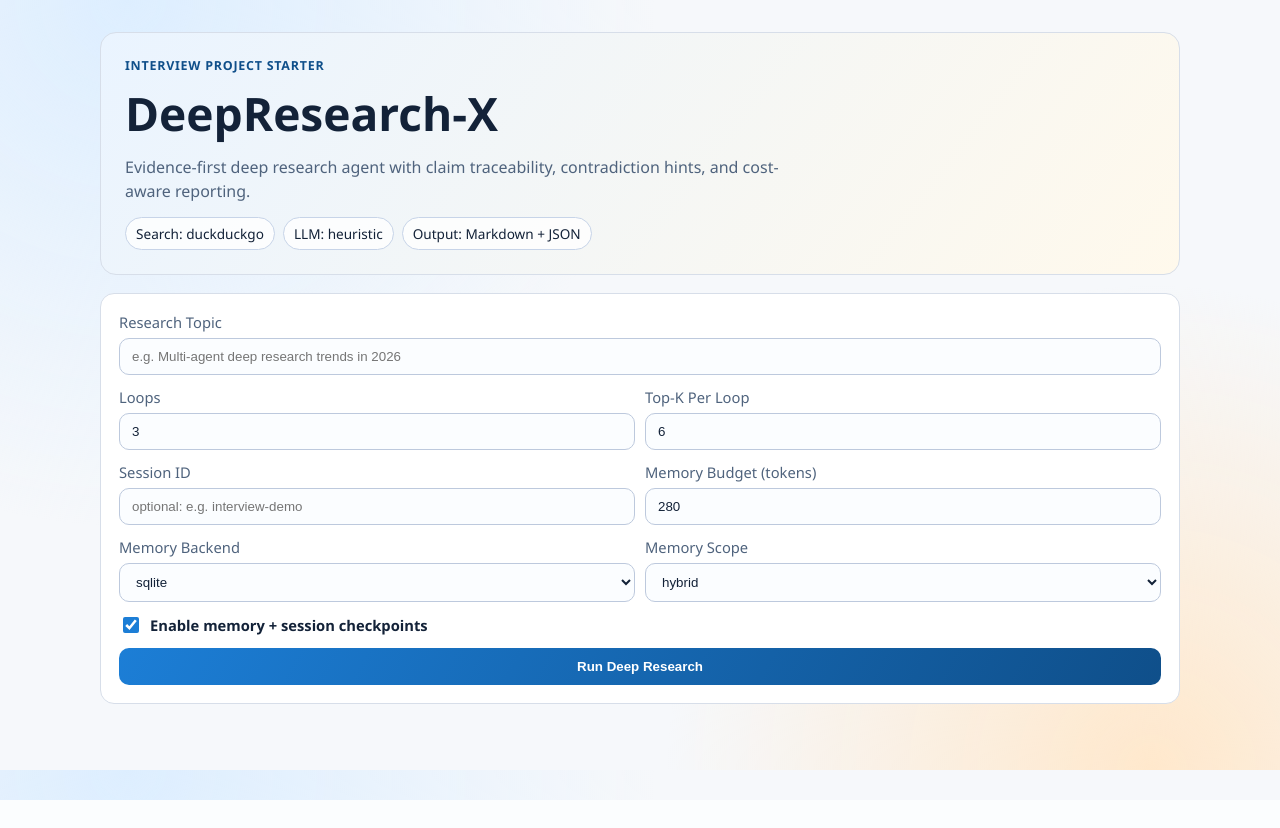
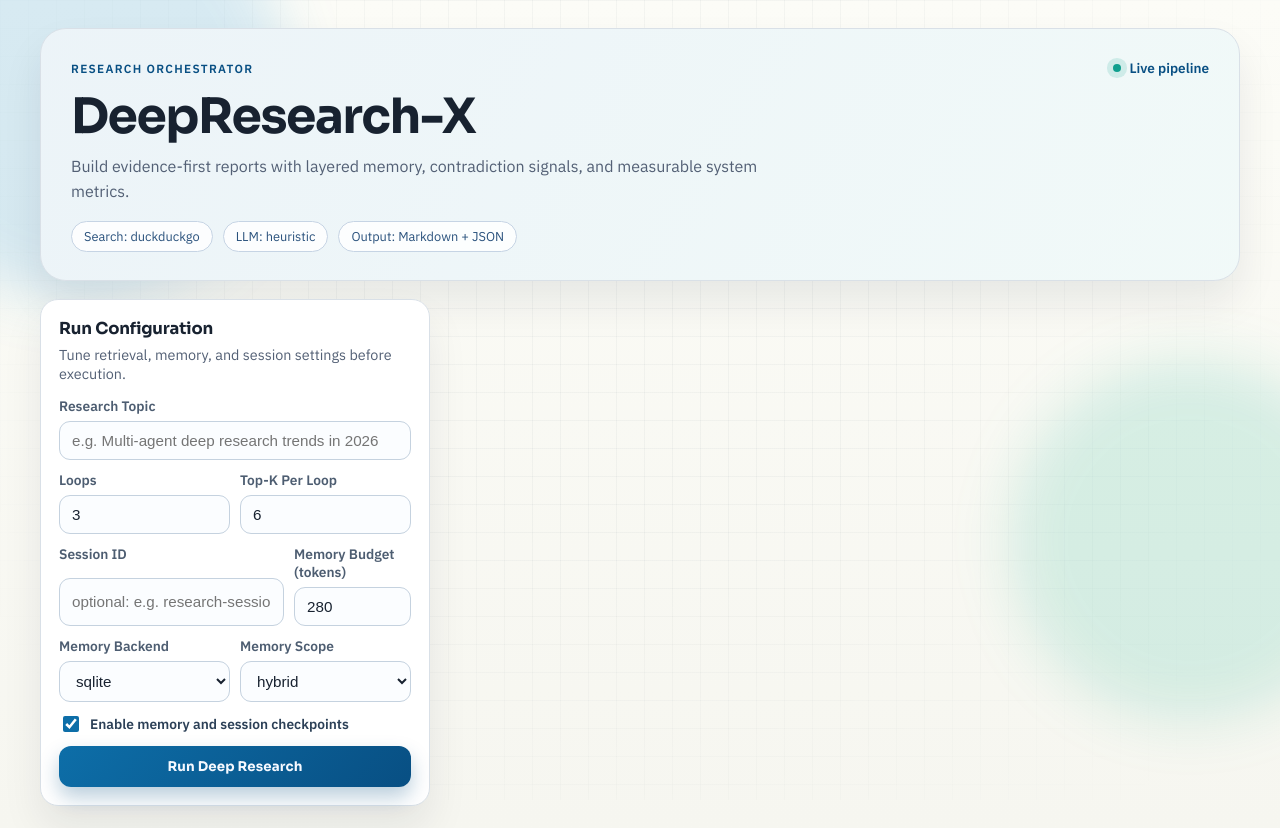
Before and after one commit to Duang777/deepresearch-x, a FastAPI app: page / in a window 1280 px wide. Before the commit the page ends 800 px from the top, so only its background shows below. Run offline with FastAPI, Linux system fonts and the light colour scheme.

Commit message:
feat(ui): redesign dashboard with premium layout, typography, and motion

```diff
--- a/deepresearch_x/static/app.js
+++ b/deepresearch_x/static/app.js
@@ -10,6 +10,10 @@ const traceBox = document.getElementById("trace");
 function show(el, yes = true) {
   if (yes) {
     el.classList.remove("hidden");
+    el.classList.remove("reveal-in");
+    requestAnimationFrame(() => {
+      el.classList.add("reveal-in");
+    });
   } else {
     el.classList.add("hidden");
   }
@@ -56,7 +60,7 @@ function renderMetrics(metrics) {
 
 function renderClaims(claims) {
   if (!claims.length) {
-    claimsBox.innerHTML = "<h2>Claims</h2><p>No claims were extracted.</p>";
+    claimsBox.innerHTML = "<h2>Claim-Evidence Chain</h2><p>No claims were extracted in this run.</p>";
     show(claimsBox, true);
     return;
   }
@@ -96,7 +100,7 @@ function renderClaims(claims) {
 
 function renderSources(sources) {
   if (!sources.length) {
-    sourcesBox.innerHTML = "<h2>Source Quality</h2><p>No sources found.</p>";
+    sourcesBox.innerHTML = "<h2>Source Quality</h2><p>No source candidates were returned.</p>";
     show(sourcesBox, true);
     return;
   }
--- a/deepresearch_x/static/styles.css
+++ b/deepresearch_x/static/styles.css
@@ -1,120 +1,230 @@
+@import url("https://fonts.googleapis.com/css2?family=Sora:wght@400;600;700;800&family=IBM+Plex+Sans:wght@400;500;600&display=swap");
+
 :root {
-  --bg: #f6f8fb;
-  --ink: #132238;
-  --muted: #4f637d;
-  --card: #ffffff;
-  --line: #d7dee9;
-  --primary: #1c7ed6;
-  --primary-dark: #0f4f8a;
-  --accent: #f08c00;
-  --ok: #2b8a3e;
-  --warn: #c92a2a;
+  --bg: #f8f7f1;
+  --ink: #182230;
+  --muted: #536075;
+  --panel: #ffffff;
+  --line: #d9e0e7;
+  --brand: #0d6ea8;
+  --brand-strong: #084f83;
+  --accent: #0f9f8e;
+  --warm: #d38f28;
+  --ok: #1f8757;
+  --warn: #b14c2f;
+  --shadow: 0 22px 40px rgba(8, 27, 45, 0.08);
+  --radius-xl: 26px;
+  --radius-lg: 18px;
+  --radius-md: 12px;
 }
 
 * {
   box-sizing: border-box;
 }
 
+html,
 body {
   margin: 0;
-  font-family: "Segoe UI", "Helvetica Neue", "Noto Sans", sans-serif;
-  background:
-    radial-gradient(circle at 10% 0%, #ddeeff 0%, transparent 38%),
-    radial-gradient(circle at 90% 100%, #ffe8cc 0%, transparent 35%),
-    var(--bg);
+  padding: 0;
+}
+
+body {
+  font-family: "IBM Plex Sans", "Noto Sans", sans-serif;
   color: var(--ink);
+  background: linear-gradient(180deg, #fcfcf7 0%, #f6f6f0 100%);
+  min-height: 100vh;
+  position: relative;
+  overflow-x: hidden;
+}
+
+.backdrop-grid {
+  position: fixed;
+  inset: 0;
+  background-image:
+    linear-gradient(rgba(36, 62, 85, 0.04) 1px, transparent 1px),
+    linear-gradient(90deg, rgba(36, 62, 85, 0.04) 1px, transparent 1px);
+  background-size: 28px 28px;
+  mask-image: radial-gradient(circle at 50% 30%, #000 35%, transparent 90%);
+  pointer-events: none;
+  z-index: 0;
+}
+
+.glow {
+  position: fixed;
+  pointer-events: none;
+  border-radius: 999px;
+  filter: blur(28px);
+  z-index: 0;
+}
+
+.glow-a {
+  width: 420px;
+  height: 420px;
+  left: -130px;
+  top: -120px;
+  background: rgba(27, 141, 217, 0.16);
+}
+
+.glow-b {
+  width: 360px;
+  height: 360px;
+  right: -90px;
+  bottom: 10%;
+  background: rgba(18, 173, 144, 0.15);
 }
 
 .container {
-  width: min(1080px, 94vw);
-  margin: 32px auto 48px;
+  position: relative;
+  z-index: 1;
+  width: min(1200px, 94vw);
+  margin: 28px auto 46px;
   display: grid;
   gap: 18px;
 }
 
 .hero {
-  background: linear-gradient(128deg, #eaf4ff 0%, #fff9ec 100%);
   border: 1px solid var(--line);
-  border-radius: 16px;
-  padding: 24px;
+  border-radius: var(--radius-xl);
+  background:
+    linear-gradient(120deg, rgba(13, 110, 168, 0.08), rgba(15, 159, 142, 0.06)),
+    var(--panel);
+  box-shadow: var(--shadow);
+  padding: 30px 30px 28px;
+}
+
+.hero-topline {
+  display: flex;
+  align-items: center;
+  justify-content: space-between;
+  gap: 12px;
 }
 
 .kicker {
   margin: 0;
-  color: var(--primary-dark);
+  text-transform: uppercase;
+  letter-spacing: 0.11em;
+  font-size: 0.74rem;
+  font-weight: 700;
+  color: var(--brand-strong);
+}
+
+.status-inline {
+  display: inline-flex;
+  align-items: center;
+  gap: 8px;
+  font-size: 0.85rem;
+  color: var(--brand-strong);
   font-weight: 600;
-  text-transform: uppercase;
-  letter-spacing: 0.06em;
-  font-size: 0.78rem;
+}
+
+.dot {
+  width: 8px;
+  height: 8px;
+  border-radius: 50%;
+  background: var(--accent);
+  box-shadow: 0 0 0 6px rgba(15, 159, 142, 0.15);
 }
 
 h1 {
-  margin: 8px 0 10px;
-  font-size: clamp(2rem, 3.6vw, 3rem);
+  margin: 14px 0 10px;
+  font-family: "Sora", sans-serif;
+  font-size: clamp(2rem, 3.8vw, 3.2rem);
+  line-height: 1.08;
+  letter-spacing: -0.03em;
 }
 
 .subtitle {
   margin: 0;
-  max-width: 75ch;
+  max-width: 72ch;
   color: var(--muted);
-  line-height: 1.5;
+  line-height: 1.6;
 }
 
 .pill-row {
-  margin-top: 14px;
+  margin-top: 16px;
   display: flex;
-  gap: 8px;
   flex-wrap: wrap;
+  gap: 10px;
 }
 
 .pill-row span {
-  border: 1px solid #c7d4e8;
+  font-size: 0.8rem;
+  border: 1px solid #c6d4e4;
+  background: rgba(255, 255, 255, 0.86);
+  padding: 6px 12px;
   border-radius: 999px;
-  font-size: 0.85rem;
-  padding: 6px 10px;
-  background: rgba(255, 255, 255, 0.8);
+  color: #29517c;
+}
+
+.workspace {
+  display: grid;
+  grid-template-columns: minmax(320px, 390px) minmax(0, 1fr);
+  gap: 16px;
+  align-items: start;
 }
 
 .panel {
-  background: var(--card);
   border: 1px solid var(--line);
-  border-radius: 14px;
+  border-radius: var(--radius-lg);
+  background: var(--panel);
+  box-shadow: var(--shadow);
   padding: 18px;
 }
 
+.control-panel {
+  position: sticky;
+  top: 18px;
+}
+
+.panel-head h2,
+.loading-head h2,
+#claims h2,
+#sources h2,
+#report h2,
+#trace h2 {
+  margin: 0;
+  font-family: "Sora", sans-serif;
+  font-size: 1.03rem;
+  letter-spacing: -0.01em;
+}
+
+.panel-head p,
+.loading-head p {
+  margin: 6px 0 0;
+  font-size: 0.9rem;
+  color: var(--muted);
+}
+
 form {
+  margin-top: 14px;
   display: grid;
-  gap: 12px;
+  gap: 11px;
 }
 
 label {
   display: grid;
   gap: 6px;
-  font-size: 0.92rem;
-  color: var(--muted);
+  font-size: 0.86rem;
+  color: #4d5d71;
+  font-weight: 600;
 }
 
 input,
 select {
-  border: 1px solid #bdc9dd;
-  border-radius: 10px;
+  border: 1px solid #c5d2df;
+  border-radius: 11px;
   padding: 10px 12px;
   background: #fbfdff;
   color: var(--ink);
+  font-size: 0.95rem;
+  transition: border-color 0.22s ease, box-shadow 0.22s ease;
 }
 
-.toggle-label {
-  display: flex;
-  align-items: center;
-  gap: 8px;
-  color: var(--ink);
-  font-weight: 600;
-}
-
-.toggle-label input {
-  width: 16px;
-  height: 16px;
-  accent-color: var(--primary);
+input:focus,
+select:focus {
+  outline: none;
+  border-color: var(--brand);
+  box-shadow: 0 0 0 3px rgba(13, 110, 168, 0.14);
 }
 
 .grid-2 {
@@ -123,120 +233,176 @@ select {
   gap: 10px;
 }
 
+.toggle-label {
+  display: flex;
+  align-items: center;
+  gap: 8px;
+  color: #2c4057;
+  font-weight: 600;
+}
+
+.toggle-label input {
+  width: 16px;
+  height: 16px;
+  accent-color: var(--brand);
+}
+
 button {
   border: none;
-  border-radius: 10px;
-  padding: 11px 14px;
-  font-weight: 600;
-  color: #ffffff;
-  background: linear-gradient(120deg, var(--primary), var(--primary-dark));
+  border-radius: 12px;
+  padding: 12px 14px;
+  font-family: "Sora", sans-serif;
+  font-weight: 700;
+  letter-spacing: 0.01em;
+  color: #f6f9ff;
+  background: linear-gradient(132deg, var(--brand), var(--brand-strong));
+  box-shadow: 0 10px 20px rgba(8, 79, 131, 0.28);
   cursor: pointer;
+  transition: transform 0.2s ease, box-shadow 0.2s ease, opacity 0.2s ease;
+}
+
+button:hover:not(:disabled) {
+  transform: translateY(-1px);
+  box-shadow: 0 14px 24px rgba(8, 79, 131, 0.26);
 }
 
 button:disabled {
-  opacity: 0.65;
+  opacity: 0.66;
   cursor: not-allowed;
 }
 
+.result-column {
+  display: grid;
+  gap: 14px;
+}
+
 .hidden {
-  display: none;
+  display: none !important;
+}
+
+.loading-panel {
+  background:
+    linear-gradient(110deg, rgba(13, 110, 168, 0.08), rgba(15, 159, 142, 0.08)),
+    var(--panel);
 }
 
 .bar {
-  margin-top: 8px;
-  height: 10px;
+  margin-top: 14px;
+  height: 11px;
   border-radius: 999px;
-  background: #e6edf8;
+  background: #dae4ee;
   overflow: hidden;
 }
 
 #bar-fill {
   display: block;
-  width: 22%;
+  width: 24%;
   height: 100%;
-  background: linear-gradient(90deg, var(--primary), var(--accent));
-  animation: pulse 1s infinite;
+  background: linear-gradient(90deg, var(--brand), var(--accent), var(--warm));
+  animation: loadingPulse 1.1s infinite;
 }
 
-@keyframes pulse {
-  0% { width: 18%; }
-  50% { width: 76%; }
-  100% { width: 22%; }
+@keyframes loadingPulse {
+  0% {
+    width: 15%;
+    transform: translateX(0);
+  }
+  55% {
+    width: 75%;
+    transform: translateX(22%);
+  }
+  100% {
+    width: 22%;
+    transform: translateX(0);
+  }
 }
 
 .metrics {
   display: grid;
+  grid-template-columns: repeat(auto-fit, minmax(155px, 1fr));
   gap: 10px;
-  grid-template-columns: repeat(auto-fit, minmax(150px, 1fr));
 }
 
 .metric-card {
-  background: #ffffff;
-  border: 1px solid var(--line);
-  border-radius: 12px;
+  border: 1px solid #d6dee7;
+  border-radius: var(--radius-md);
+  background: linear-gradient(180deg, #ffffff 0%, #f9fbfd 100%);
   padding: 12px;
+  min-height: 90px;
 }
 
 .metric-label {
   margin: 0;
-  color: var(--muted);
-  font-size: 0.83rem;
+  font-size: 0.78rem;
+  font-weight: 600;
+  color: #596c82;
+  text-transform: uppercase;
+  letter-spacing: 0.06em;
 }
 
 .metric-value {
-  margin: 8px 0 0;
+  margin: 10px 0 0;
+  font-family: "Sora", sans-serif;
   font-weight: 700;
-  font-size: 1.2rem;
+  font-size: 1.28rem;
+  color: #1c2f45;
 }
 
 .claim {
-  border: 1px solid #d8e0ec;
-  border-radius: 12px;
-  padding: 10px 12px;
-  margin-bottom: 10px;
+  border: 1px solid #d7e0ea;
+  border-radius: var(--radius-md);
+  padding: 12px;
+  margin-top: 12px;
+  background: linear-gradient(180deg, #ffffff 0%, #fbfcfe 100%);
 }
 
 .claim h3 {
-  margin: 0 0 6px;
+  margin: 0 0 8px;
+  font-size: 1.02rem;
+  font-family: "Sora", sans-serif;
+  line-height: 1.35;
 }
 
 .claim small {
-  color: var(--muted);
+  color: #5f6f82;
+  line-height: 1.55;
 }
 
 .confidence {
+  margin-top: 9px;
   color: var(--ok);
-  font-weight: 600;
+  font-weight: 700;
 }
 
 .conflict {
   color: var(--warn);
-  font-weight: 600;
+  font-weight: 700;
 }
 
 .list {
-  margin: 8px 0 0;
+  margin: 7px 0 0;
   padding-left: 18px;
 }
 
-pre {
-  margin: 0;
-  white-space: pre-wrap;
-  line-height: 1.45;
+.list li {
+  margin-bottom: 7px;
 }
 
-.step {
-  border-left: 3px solid #abc5e8;
-  padding-left: 10px;
-  margin-bottom: 10px;
+a {
+  color: #145c9b;
+  text-decoration: none;
+}
+
+a:hover {
+  text-decoration: underline;
 }
 
 .source-row {
-  border: 1px solid #d8e0ec;
-  border-radius: 10px;
-  padding: 10px;
-  margin-bottom: 10px;
-  background: #fbfdff;
+  border: 1px solid #dae3ec;
+  border-radius: var(--radius-md);
+  padding: 10px 12px;
+  margin-top: 10px;
+  background: #fbfcfe;
 }
 
 .source-row p {
@@ -247,24 +413,99 @@ pre {
 .warn-badge {
   display: inline-block;
   margin-left: 8px;
-  padding: 2px 8px;
   border-radius: 999px;
+  padding: 3px 9px;
   font-size: 0.72rem;
+  font-weight: 700;
   vertical-align: middle;
 }
 
 .ok-badge {
-  background: #d3f9d8;
-  color: #2b8a3e;
+  color: #196d45;
+  background: #d5f3e2;
 }
 
 .warn-badge {
-  background: #fff3bf;
-  color: #e67700;
+  color: #905317;
+  background: #fde9ca;
 }
 
-@media (max-width: 760px) {
+pre {
+  margin: 10px 0 0;
+  white-space: pre-wrap;
+  line-height: 1.55;
+  color: #233447;
+  background: #f7fafc;
+  border: 1px solid #d8e1ea;
+  border-radius: 12px;
+  padding: 12px;
+}
+
+.step {
+  border-left: 3px solid #9fc1df;
+  padding-left: 11px;
+  margin-top: 12px;
+}
+
+.step h4 {
+  margin: 0 0 7px;
+  font-size: 0.95rem;
+}
+
+.step p {
+  margin: 4px 0;
+  color: #4f6075;
+}
+
+.reveal-in {
+  animation: revealUp 0.36s ease forwards;
+}
+
+.reveal-on-load {
+  animation: revealUp 0.42s ease both;
+}
+
+@keyframes revealUp {
+  from {
+    opacity: 0;
+    transform: translateY(10px);
+  }
+  to {
+    opacity: 1;
+    transform: translateY(0);
+  }
+}
+
+@media (max-width: 980px) {
+  .workspace {
+    grid-template-columns: 1fr;
+  }
+
+  .control-panel {
+    position: static;
+  }
+}
+
+@media (max-width: 680px) {
+  .container {
+    width: min(100%, 95vw);
+    margin-top: 18px;
+  }
+
+  .hero {
+    padding: 20px;
+  }
+
+  .hero-topline {
+    flex-direction: column;
+    align-items: flex-start;
+  }
+
   .grid-2 {
     grid-template-columns: 1fr;
   }
+
+  .metric-card {
+    min-height: auto;
+  }
 }
--- a/deepresearch_x/templates/index.html
+++ b/deepresearch_x/templates/index.html
@@ -7,21 +7,36 @@
   <link rel="stylesheet" href="/static/styles.css" />
 </head>
 <body>
+  <div class="backdrop-grid" aria-hidden="true"></div>
+  <div class="glow glow-a" aria-hidden="true"></div>
+  <div class="glow glow-b" aria-hidden="true"></div>
+
   <main class="container">
-    <section class="hero">
-      <p class="kicker">Interview Project Starter</p>
+    <header class="hero reveal-on-load">
+      <div class="hero-topline">
+        <p class="kicker">Research Orchestrator</p>
+        <div class="status-inline">
+          <span class="dot"></span>
+          <span>Live pipeline</span>
+        </div>
+      </div>
       <h1>DeepResearch-X</h1>
       <p class="subtitle">
-        Evidence-first deep research agent with claim traceability, contradiction hints, and cost-aware reporting.
+        Build evidence-first reports with layered memory, contradiction signals, and measurable system metrics.
       </p>
       <div class="pill-row">
         <span>Search: {{ search_provider }}</span>
         <span>LLM: {{ llm_provider }}</span>
         <span>Output: Markdown + JSON</span>
       </div>
-    </section>
+    </header>
 
-    <section class="panel">
+    <div class="workspace">
+      <aside class="panel control-panel reveal-on-load">
+        <div class="panel-head">
+          <h2>Run Configuration</h2>
+          <p>Tune retrieval, memory, and session settings before execution.</p>
+        </div>
         <form id="research-form">
           <label>
             Research Topic
@@ -46,7 +61,7 @@
           <div class="grid-2">
             <label>
               Session ID
-            <input type="text" id="session_id" placeholder="optional: e.g. interview-demo" />
+              <input type="text" id="session_id" placeholder="optional: e.g. research-session-01" />
             </label>
             <label>
               Memory Budget (tokens)
@@ -78,26 +93,28 @@
           </div>
           <label class="toggle-label">
             <input type="checkbox" id="use_memory" checked />
-          Enable memory + session checkpoints
+            Enable memory and session checkpoints
           </label>
           <button type="submit" id="run-btn">Run Deep Research</button>
         </form>
-    </section>
+      </aside>
 
-    <section id="loading" class="panel hidden">
-      <p class="loading-text">Running multi-step research pipeline...</p>
+      <section class="result-column">
+        <section id="loading" class="panel loading-panel hidden">
+          <div class="loading-head">
+            <h2>Pipeline Running</h2>
+            <p>Retrieving sources, aligning evidence, and synthesizing report output.</p>
+          </div>
           <div class="bar"><span id="bar-fill"></span></div>
         </section>
 
         <section id="metrics" class="metrics hidden"></section>
-
         <section id="claims" class="panel hidden"></section>
-
         <section id="sources" class="panel hidden"></section>
-
         <section id="report" class="panel hidden"></section>
-
         <section id="trace" class="panel hidden"></section>
+      </section>
+    </div>
   </main>
 
   <script src="/static/app.js"></script>
```
Lines whose indentation alone changed are shown as unchanged.
